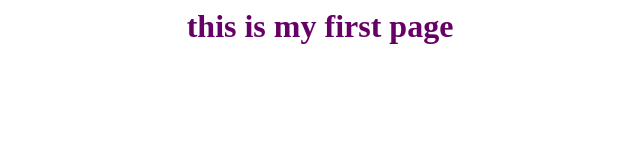
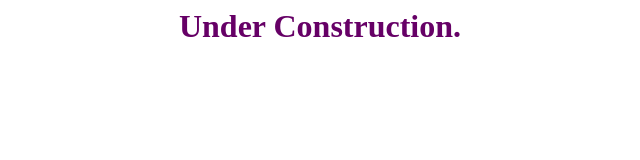
Before and after one commit to ZoeDoucette/ZoeDoucette, a plain HTML site: page index.html in a window 1280 px wide. Shown: the whole page, without its empty margins (320-960 px from the left). Drawn offline with Linux system fonts and the light colour scheme.

Commit message:
Update index.html

```diff
--- a/index.html
+++ b/index.html
@@ -1,7 +1,7 @@
 <html>
   <title> First try at coding </title>
   <body>
-    <h1> this is my first page </h1>
+    <h1> Under Construction. </h1>
   </body>
 
   <style>
```
